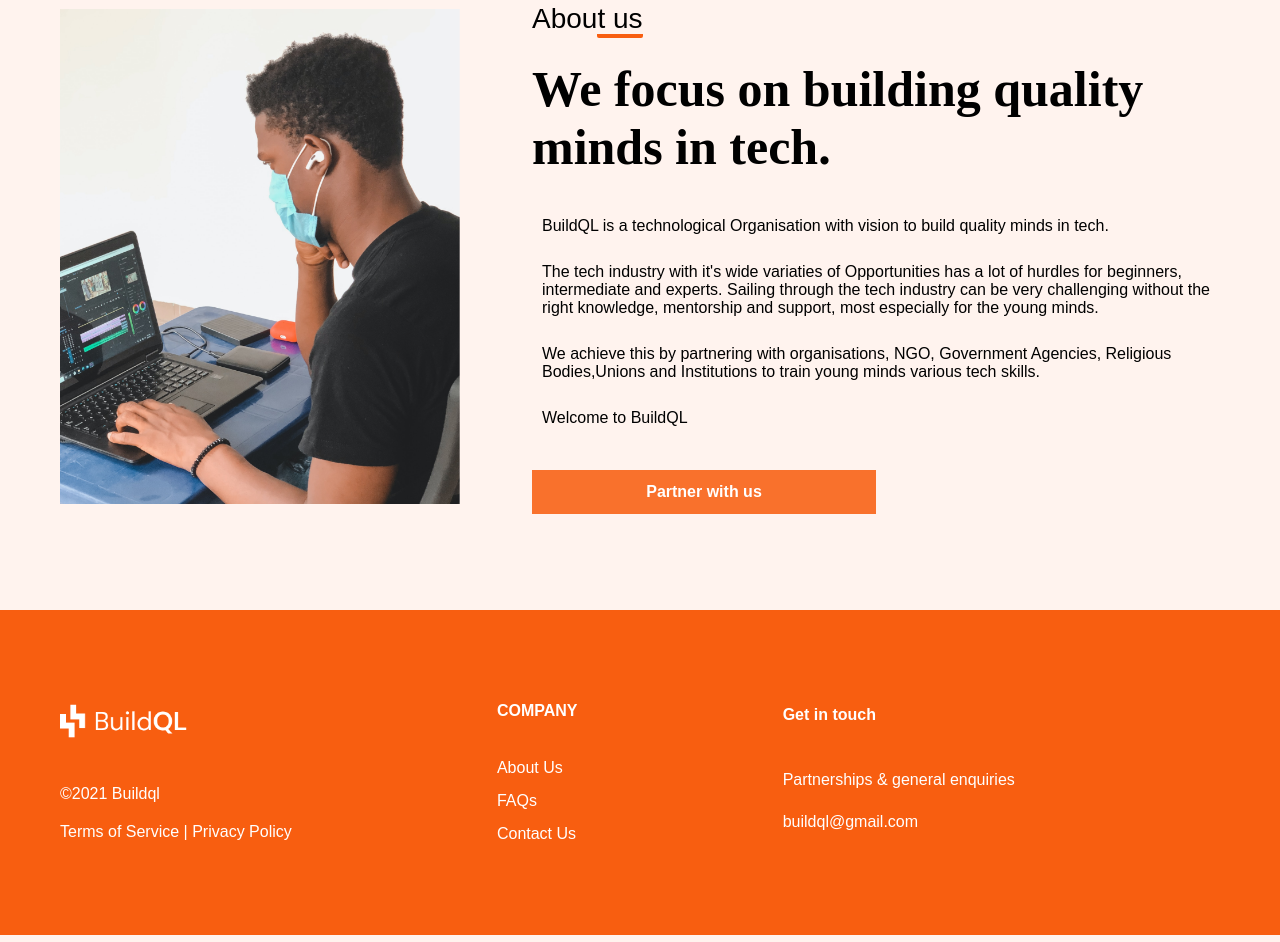
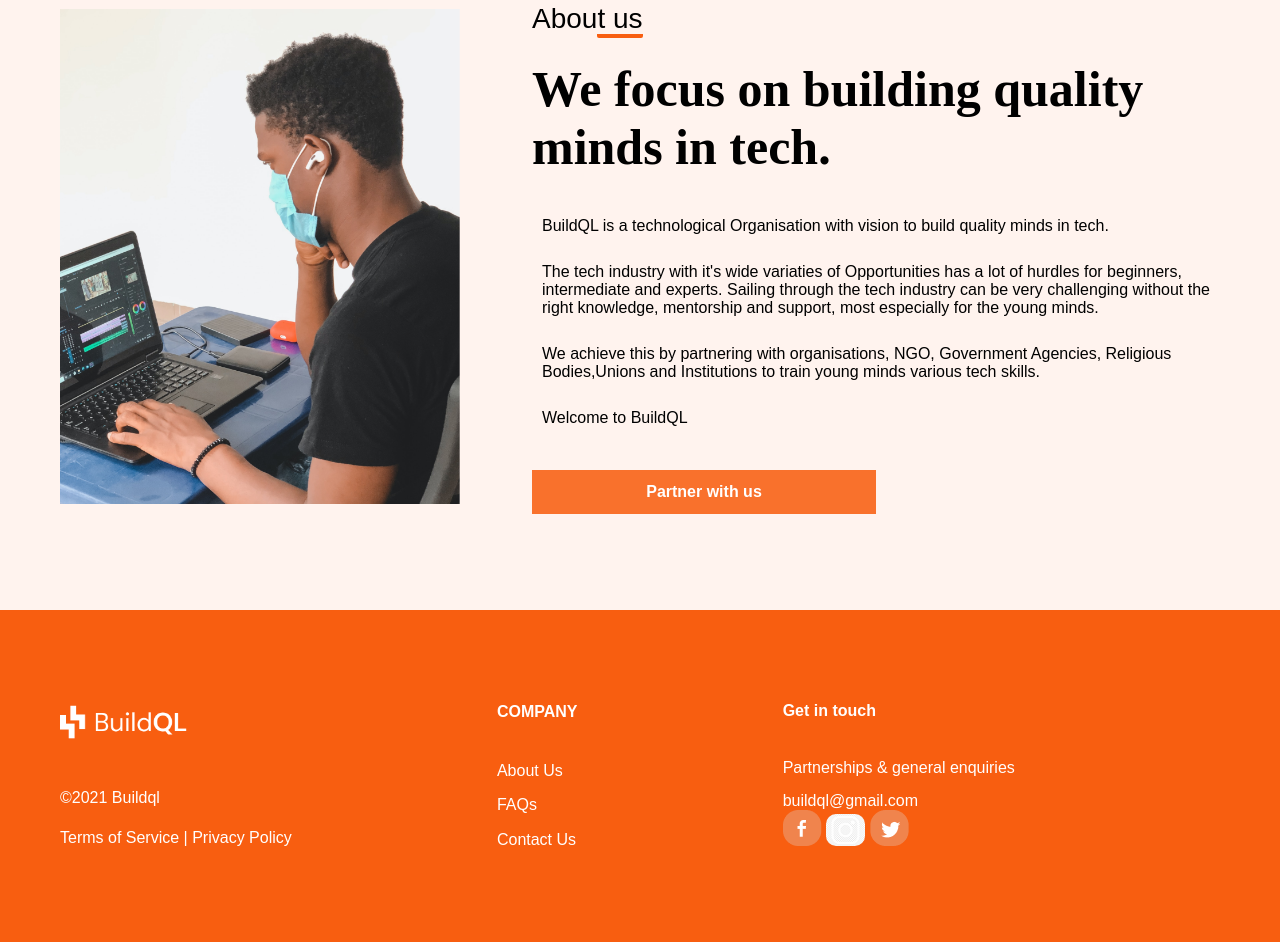
Before and after one commit to Fduvie07/BuildQL, a plain HTML site: page index.html in a window 1280 px wide. Shown: the part 2631-3573 px from the top of the page. Drawn offline with Linux system fonts and the light colour scheme.

Commit message:
Added the social links logo

```diff
--- a/assets/css/style.css
+++ b/assets/css/style.css
@@ -1155,6 +1155,10 @@ iframe {
     padding-top: 15px;
 }
 
+.social-links img{
+    border-radius: 10px;
+}
+
 @media (max-width: 768px) {
     .f-logo {
         padding-bottom: 24px;
--- a/index.html
+++ b/index.html
@@ -203,7 +203,11 @@
                     Partnerships & general enquiries
                 </p>
                 <p><a href="buildql21@gmail.com" mailto="buildql21@gmail.com">buildql@gmail.com</p>
-                <div></div>
+                <div class="social-links">
+                    <img src="assets/img/facebook-logo.png" alt="">
+                    <img src="assets/img/instagram-logo.png" alt="">
+                    <img src="assets/img/twitter-logo.png" alt="">
+                </div>
             </div>
         </div>
     </footer> <!-- ===== End of Footer Section ===== -->
```
Also changed, not shown: assets/img/facebook-logo.png (added), assets/img/instagram-logo.png (added), assets/img/twitter-logo.png (added).
